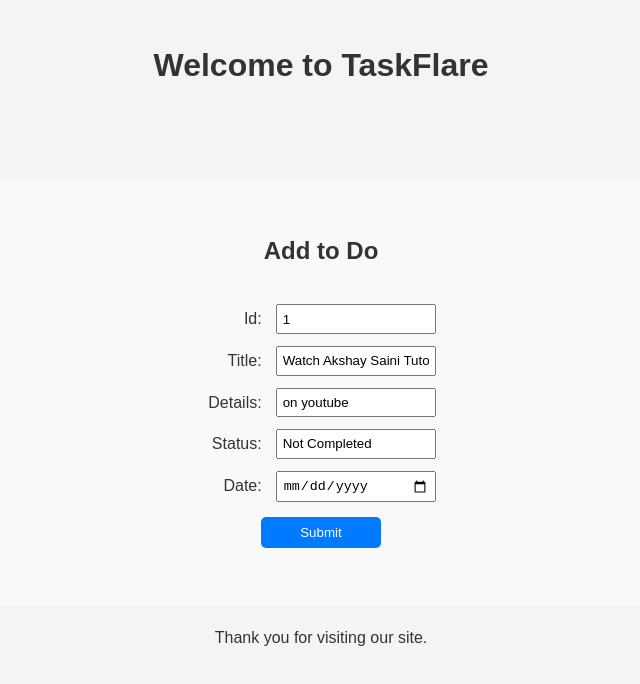
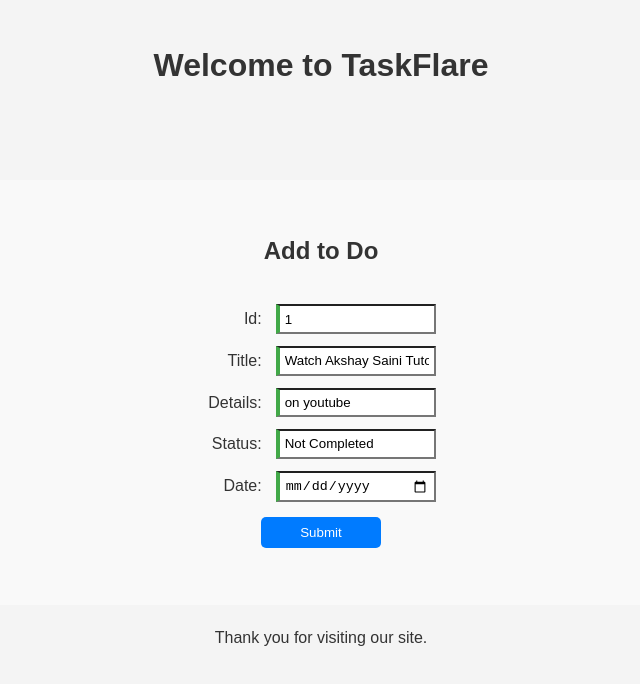
Before and after one commit to imkanhaiya/task-flare, an Angular app: page /add-todo in a window 1280 px wide. Shown: the top 684 px of the page, without its empty margins (319-959 px from the left). Built offline with nearby package versions, Linux system fonts and the light colour scheme.

Commit message:
Make from template driven with validation

```diff
--- a/src/app/add-todo/add-todo.component.css
+++ b/src/app/add-todo/add-todo.component.css
@@ -29,3 +29,17 @@
     width: 120px;
     justify-self: center;
 }
+
+.ng-valid:not(form) {
+    border-left: 4px solid #42A948;
+}
+
+.ng-invalid:not(form) {
+    border-left: 4px solid #a94442;
+}
+
+.danger {
+    background-color: #e29d9c;
+    color: #a94442;
+    padding: 5px 0 5px 10px;
+}
--- a/src/app/add-todo/add-todo.component.html
+++ b/src/app/add-todo/add-todo.component.html
@@ -10,19 +10,34 @@
 
         <form #todoForm="ngForm" action="">
             <label for="todoId">Id: </label>
-            <input type="text" name="todoId" id="todoId" required [(ngModel)]="model.id">
+            <input type="text" name="todoId" id="todoId" #todoId="ngModel" required [(ngModel)]="model.id">
+            <div class="danger" [hidden]="todoId.valid || todoId.pristine">
+                Id is required
+            </div>
 
             <label for="title">Title: </label>
-            <input type="text" name="title" id="title" required [(ngModel)]="model.title">
+            <input type="text" name="title" id="title" #title="ngModel" required [(ngModel)]="model.title">
+            <div class="danger" [hidden]="title.valid || title.pristine">
+                Title is required
+            </div>
 
             <label for="details">Details: </label>
-            <input type="text" name="details" id="details" required [(ngModel)]="model.details">
+            <input type="text" name="details" id="details" #details="ngModel" required [(ngModel)]="model.details">
+            <div class="danger" [hidden]="details.valid || details.pristine">
+                Details are required
+            </div>
 
             <label for="status">Status: </label>
-            <input type="text" name="status" id="status" required [(ngModel)]="model.status">
+            <input type="text" name="status" id="status" #status="ngModel" required [(ngModel)]="model.status">
+            <div class="danger" [hidden]="status.valid || status.pristine">
+                Status is required
+            </div>
 
             <label for="date">Date: </label>
-            <input type="Date" name="date" id="Date" required [(ngModel)]="model.due_date">
+            <input type="Date" name="date" id="Date" #date="ngModel" required [(ngModel)]="model.due_date">
+            <div class="danger" [hidden]="date.valid || date.pristine">
+                Date is required
+            </div>
 
             <button type="submit" class="btn button-primary">Submit</button>
 
```
